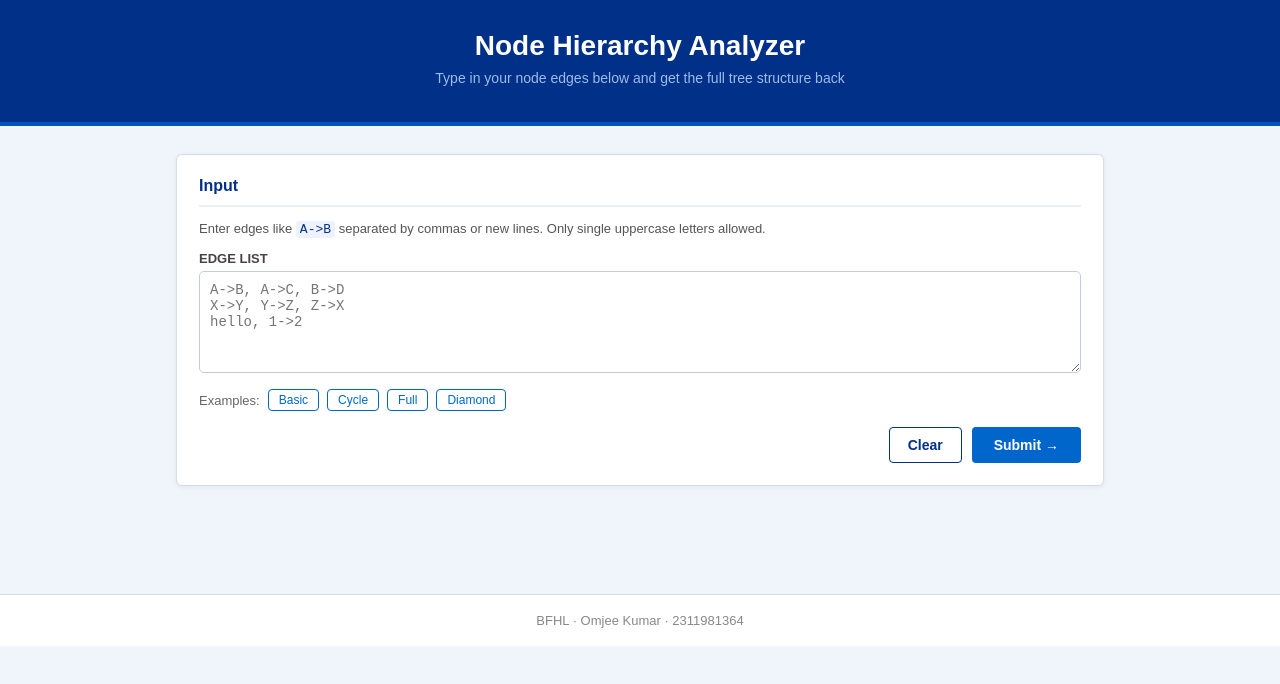
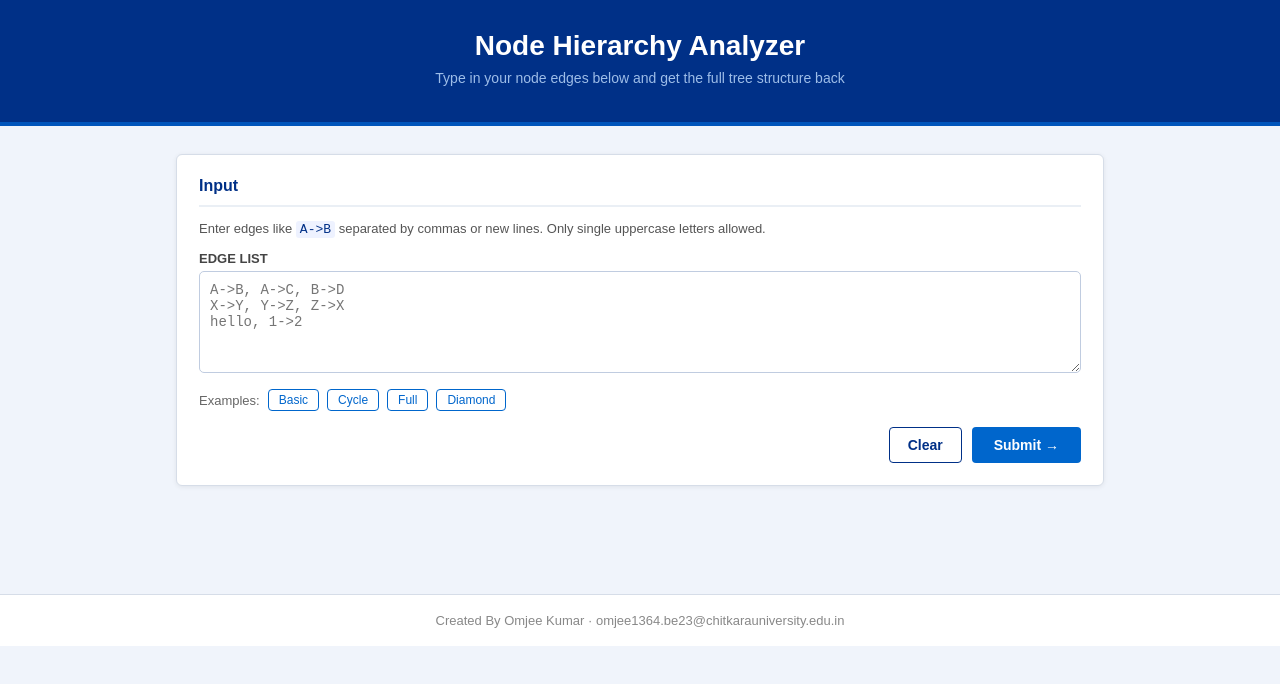
Before and after one commit to omjee45/bajaj-fsd, a website: page public/index.html in a window 1280 px wide. Drawn offline with Linux system fonts and the light colour scheme.

Commit message:
Bug fixing

```diff
--- a/public/index.html
+++ b/public/index.html
@@ -1,11 +1,13 @@
 <!DOCTYPE html>
 <html lang="en">
+
 <head>
     <meta charset="UTF-8">
     <meta name="viewport" content="width=device-width, initial-scale=1.0">
     <title>BFHL Tree Analyzer</title>
     <link rel="stylesheet" href="style.css">
 </head>
+
 <body>
 
 
@@ -19,10 +21,12 @@
 
         <div class="box" id="input-box">
             <h2>Input</h2>
-        <p class="hint">Enter edges like <code>A->B</code> separated by commas or new lines. Only single uppercase letters allowed.</p>
+            <p class="hint">Enter edges like <code>A->B</code> separated by commas or new lines. Only single uppercase
+                letters allowed.</p>
 
             <label for="node-input">Edge List</label>
-        <textarea id="node-input" rows="5" placeholder="A->B, A->C, B->D&#10;X->Y, Y->Z, Z->X&#10;hello, 1->2"></textarea>
+            <textarea id="node-input" rows="5"
+                placeholder="A->B, A->C, B->D&#10;X->Y, Y->Z, Z->X&#10;hello, 1->2"></textarea>
 
             <div class="quick-fill">
                 <span>Examples: </span>
@@ -108,7 +112,7 @@
     </div>
 
     <div class="footer">
-    BFHL &middot; Omjee Kumar &middot; 2311981364
+        Created By Omjee Kumar &middot; omjee1364.be23@chitkarauniversity.edu.in
     </div>
 
     <div id="loading-overlay" class="loading-overlay hidden">
@@ -117,4 +121,5 @@
 
     <script src="app.js"></script>
 </body>
+
 </html>
```
Lines whose indentation alone changed are shown as unchanged.
